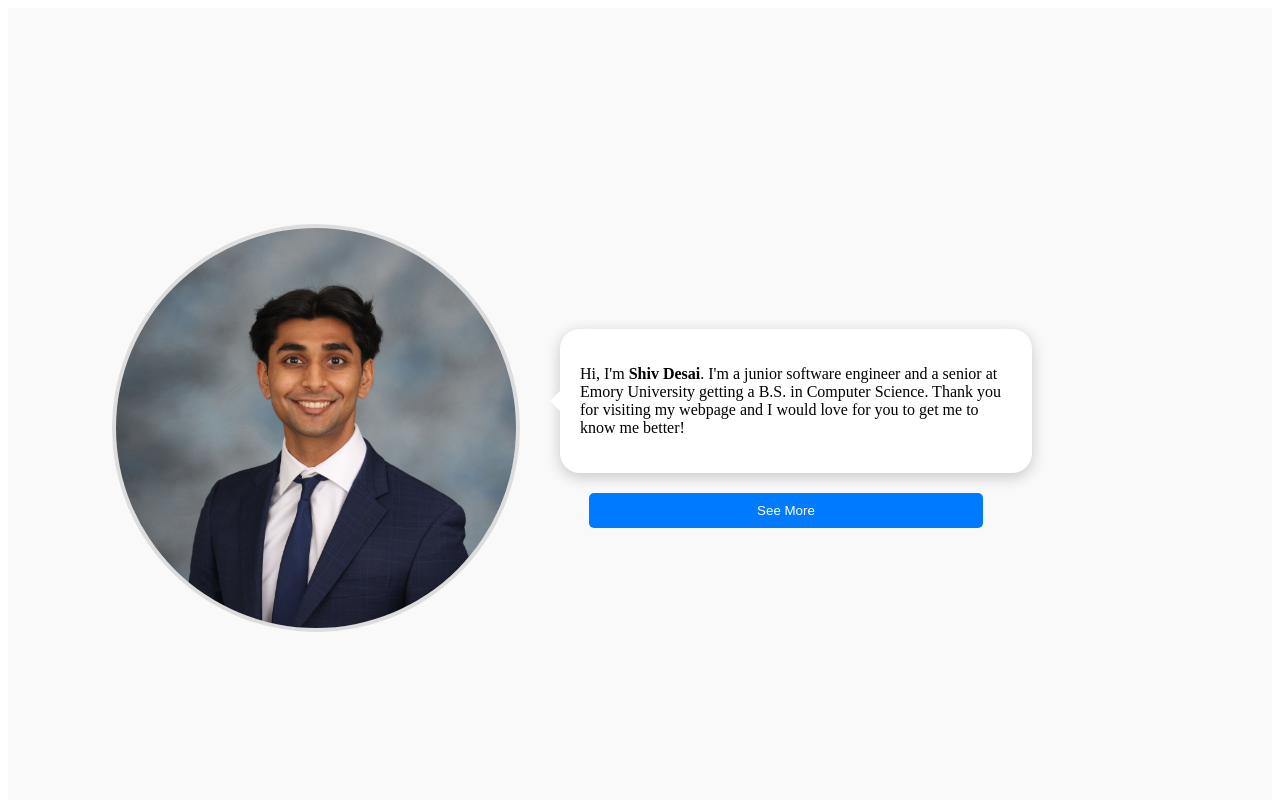
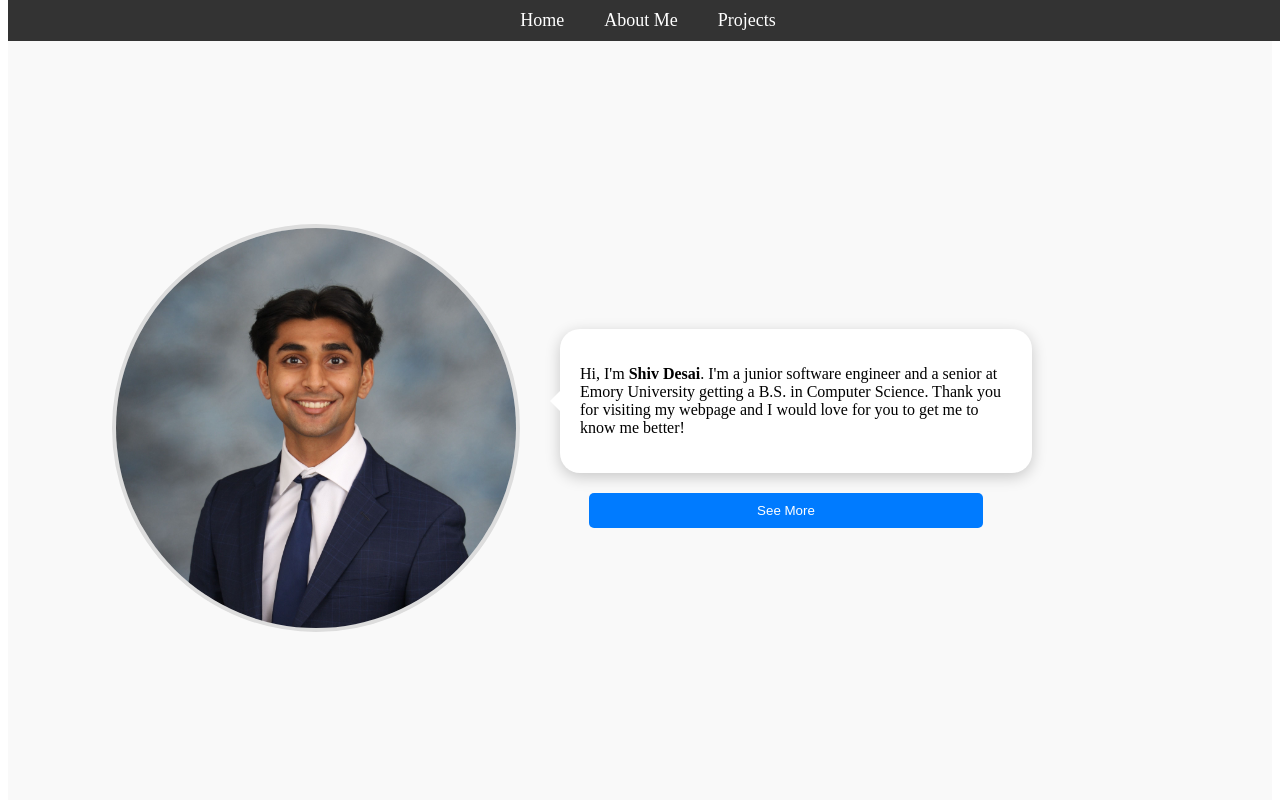
Before and after one commit to shivdesai99/My-Website, a React (Vite) app: page / in a window 1280 px wide. Shown: the top 800 px of the page. Built offline with nearby package versions, Linux system fonts and the light colour scheme.

Commit message:
nav bar template

```diff
--- a/src/App.jsx
+++ b/src/App.jsx
@@ -1,13 +1,32 @@
+// App.jsx
 import React from 'react';
 import Introduction from './Introduction';
+import './Navbar.css'; // Import the CSS for the Navbar
 
 const App = () => {
   return (
     <div>
-      <Introduction />
-      <div id="next-section" style={{ height: '100vh', backgroundColor: '#e0e0e0' }}>
-        {/* */}
-      </div>
+      <nav className="navbar">
+        <ul>
+          <li><a href="#home">Home</a></li>
+          <li><a href="#about-me">About Me</a></li>
+          <li><a href="#projects">Projects</a></li>
+        </ul>
+      </nav>
+
+      <section id="home">
+        <Introduction />
+      </section>
+
+      <section id="about-me" style={{ height: '100vh', backgroundColor: '#e0e0e0' }}>
+        <h1>About Me</h1>
+        {/* Content for About Me section */}
+      </section>
+
+      <section id="projects" style={{ height: '100vh', backgroundColor: '#d3d3d3' }}>
+        <h1>Projects</h1>
+        {/* Content for Projects section */}
+      </section>
     </div>
   );
 };
--- a/src/Introduction.jsx
+++ b/src/Introduction.jsx
@@ -4,7 +4,7 @@ import ProfessionalPhoto from './assets/ProfessionalPhoto.jpg';
 
 const Introduction = () => {
   const handleScroll = () => {
-    document.getElementById('next-section').scrollIntoView({ behavior: 'smooth' });
+    document.getElementById('about-me').scrollIntoView({ behavior: 'smooth' });
   };
 
   return (
--- /dev/null
+++ b/src/Navbar.css
@@ -0,0 +1,37 @@
+.navbar {
+    position: fixed;
+    top: 0;
+    margin: 0;
+    padding: 0;
+    width: 100%;
+    background-color: #333;
+    padding: 10px 0;
+    z-index: 1000;
+  }
+
+  .navbar ul {
+    list-style-type: none;
+    margin: 0;
+    padding: 0;
+    display: flex;
+    justify-content: center;
+  }
+
+  .navbar ul li {
+    margin: 0 20px;
+  }
+
+  .navbar ul li a {
+    color: white;
+    text-decoration: none;
+    font-size: 18px;
+    transition: color 0.3s ease;
+  }
+
+  .navbar ul li a:hover {
+    color: #007bff;
+  }
+
+  html {
+    scroll-behavior: smooth;
+  }
```
